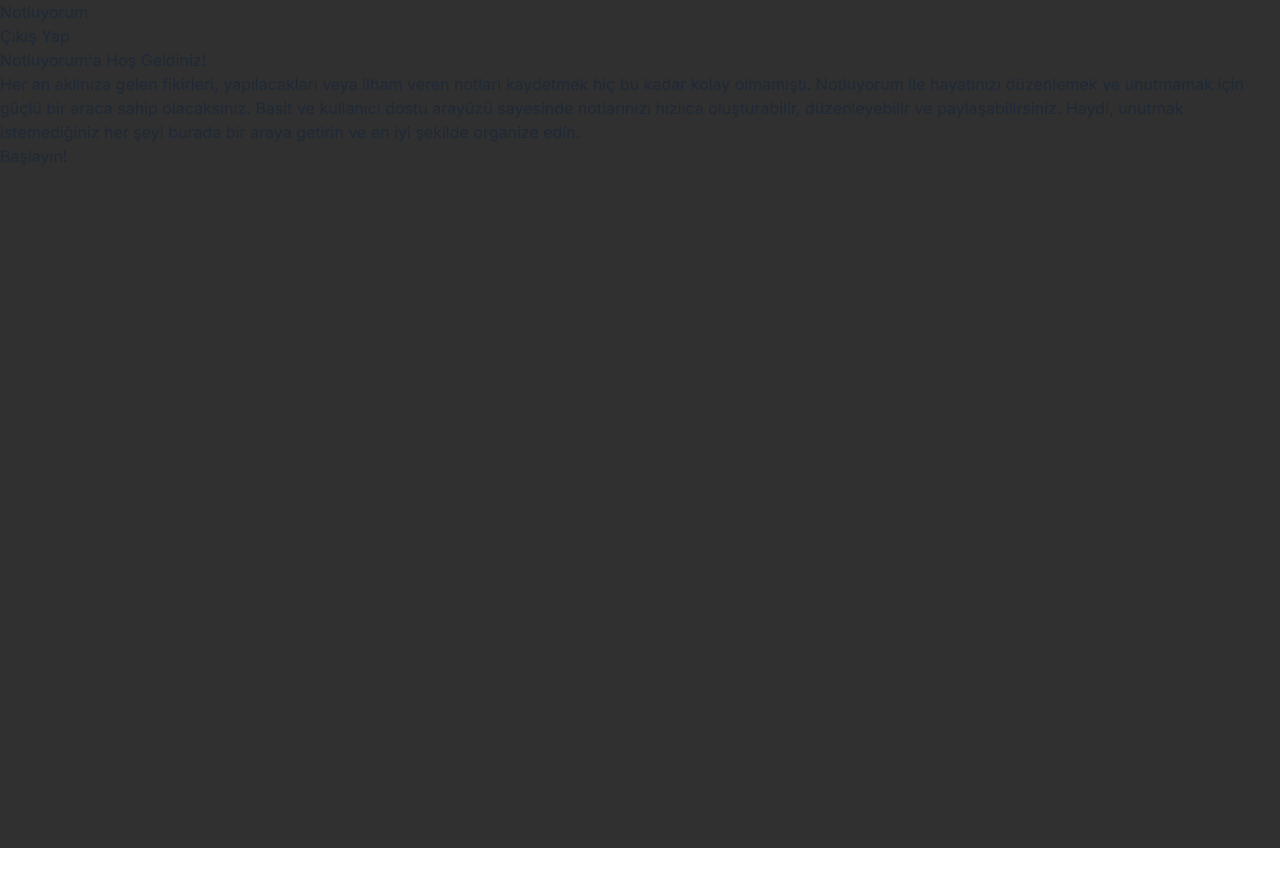
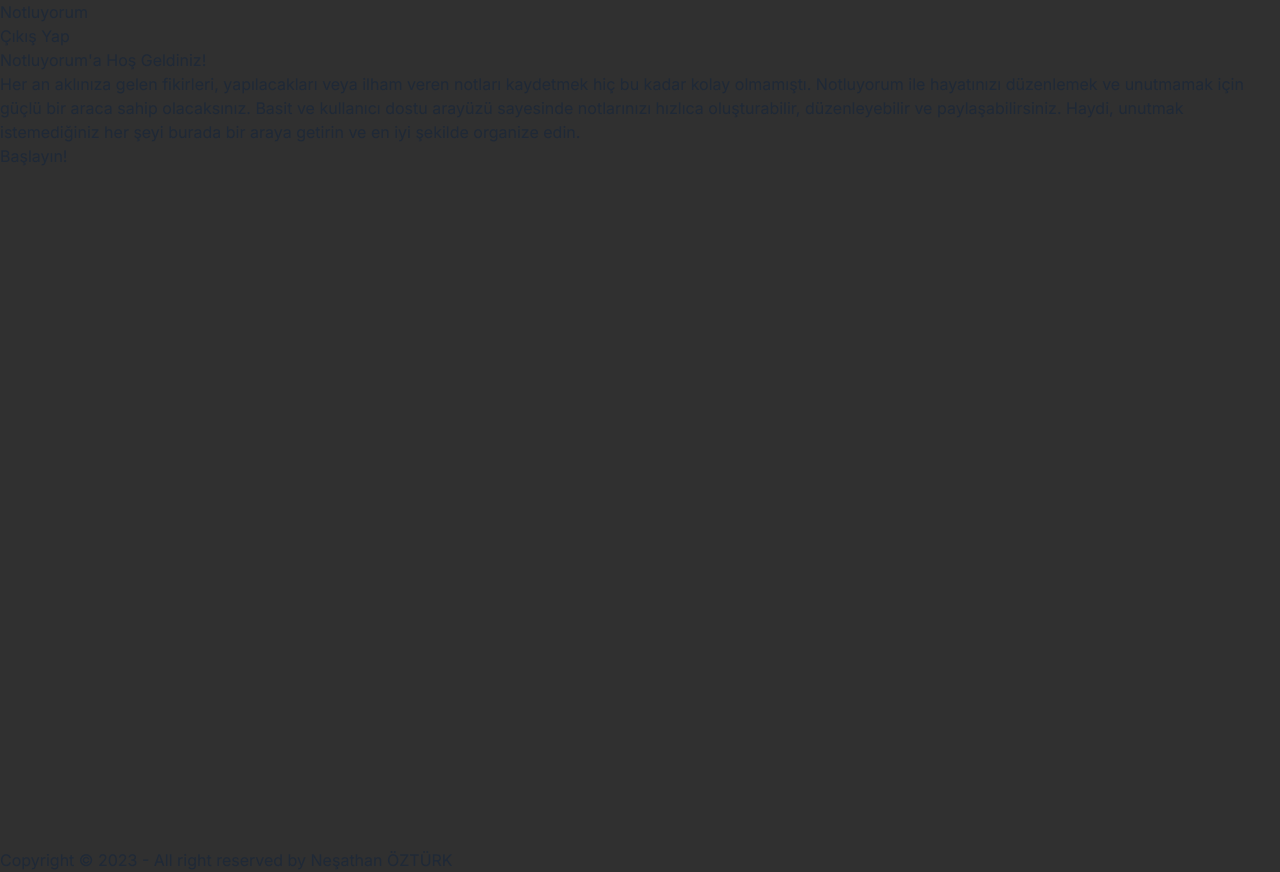
Before and after one commit to nesathanozturk/notluyorum, a Next.js app: page / in a window 1280 px wide. Before the commit the page ends 848 px from the top, so only its background shows below. Built offline with nearby package versions, Linux system fonts and the light colour scheme.

Commit message:
feat: create footer

```diff
--- a/src/app/page.tsx
+++ b/src/app/page.tsx
@@ -1,3 +1,4 @@
+import Footer from "@/layouts/footer";
 import Header from "@/layouts/header";
 import Hero from "@/layouts/hero";
 
@@ -6,6 +7,7 @@ export default function Home() {
     <main className="min-h-screen">
       <Header />
       <Hero />
+      <Footer />
     </main>
   );
 }
--- /dev/null
+++ b/src/layouts/footer/index.tsx
@@ -0,0 +1,18 @@
+import Link from "next/link";
+
+const Footer = () => {
+  return (
+    <footer className="footer footer-center py-6 px-4 text-gray-200 italic font-semibold text-lg">
+      <div>
+        <p>
+          Copyright © 2023 - All right reserved by{" "}
+          <Link href="https://instagram.com/nesathanozturk/" target="_blank">
+            Neşathan ÖZTÜRK
+          </Link>
+        </p>
+      </div>
+    </footer>
+  );
+};
+
+export default Footer;
```
